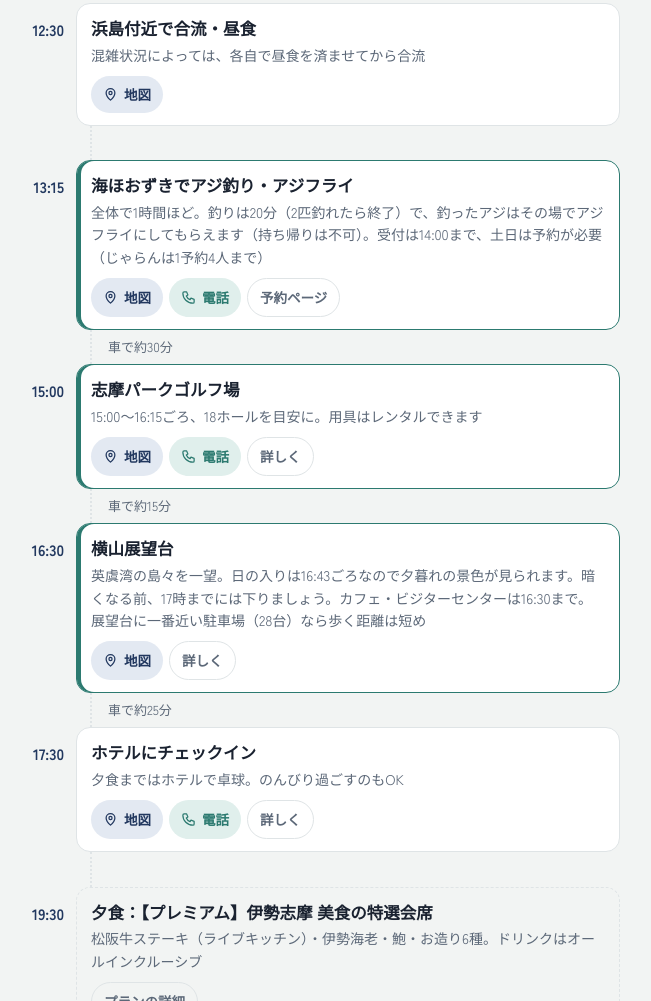
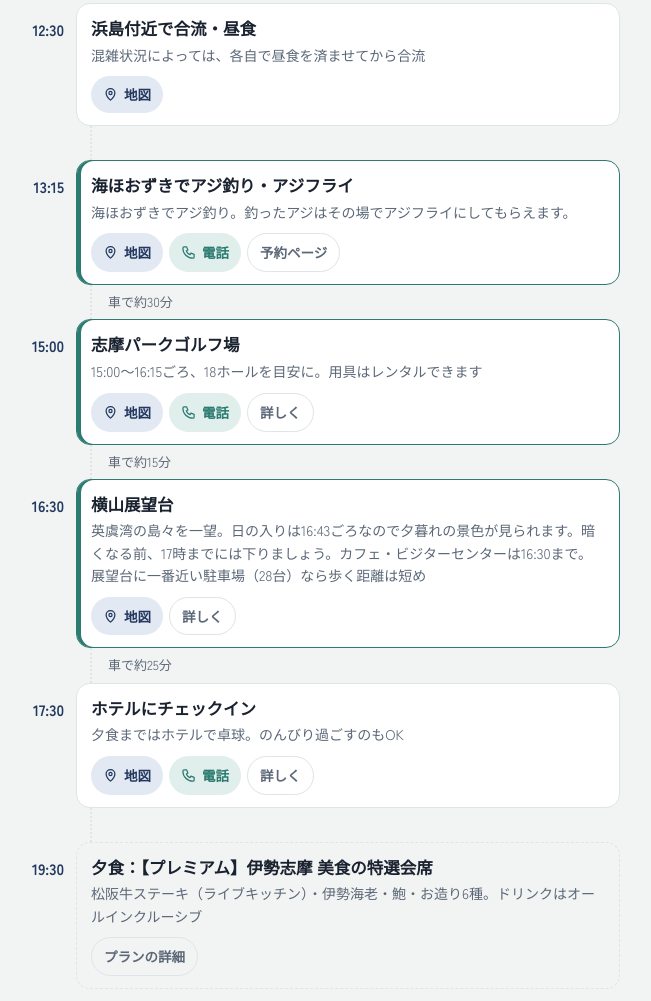
Before and after one commit to StanabeDev/TravelPlan_20261205, a plain HTML site: page index.html in a window 1280 px wide. Shown: the part 951-1952 px from the top of the page, without its empty margins (324-975 px from the left). Drawn offline with Linux system fonts and the light colour scheme; a web font is replaced by a local one.

Commit message:
アジ釣りの説明文を簡潔に
Co-Authored-By: Claude Opus 5.5 <noreply@anthropic.com>
Claude-Session: https://claude.ai/code/session_01DzU7ae4NUPo8mRCm6L47Zw

```diff
--- a/index.html
+++ b/index.html
@@ -386,7 +386,7 @@
         <li class="move"><span>&nbsp;</span></li>
         <li class="stop highlight"><span class="time">13:15</span><div class="body">
           <h3>海ほおずきでアジ釣り・アジフライ</h3>
-          <p class="note">全体で1時間ほど。釣りは20分（2匹釣れたら終了）で、釣ったアジはその場でアジフライにしてもらえます（持ち帰りは不可）。受付は14:00まで、土日は予約が必要（じゃらんは1予約4人まで）</p>
+          <p class="note">海ほおずきでアジ釣り。釣ったアジはその場でアジフライにしてもらえます。</p>
           <div class="actions">
             <a href="https://www.google.com/maps/search/?api=1&query=%E6%B5%B7%E3%81%BB%E3%81%8A%E3%81%9A%E3%81%8D%20%E6%B5%9C%E5%B3%B6"><svg><use href="#i-map"/></svg>地図</a>
             <a class="tel" href="tel:0599531002"><svg><use href="#i-tel"/></svg>電話</a>
```
